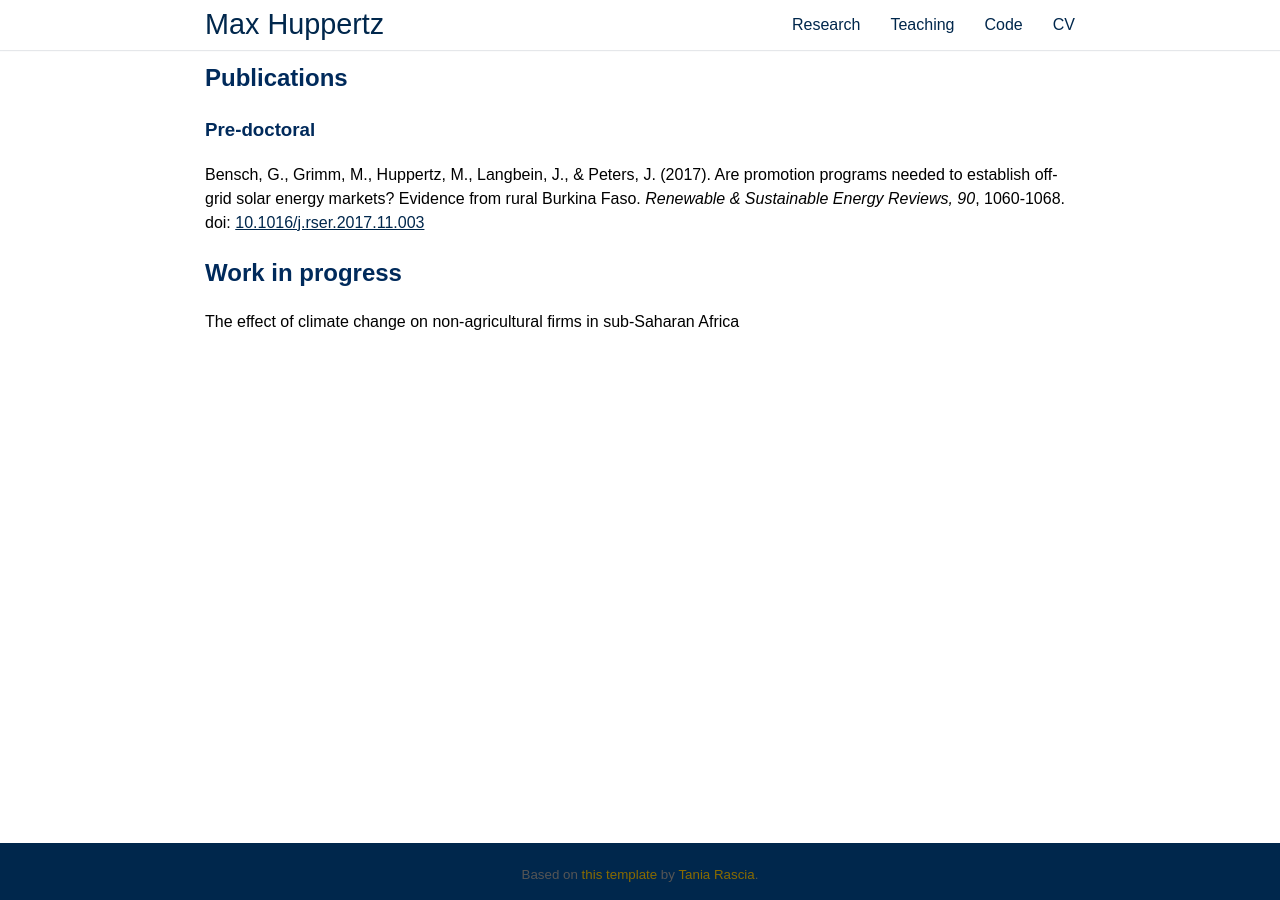
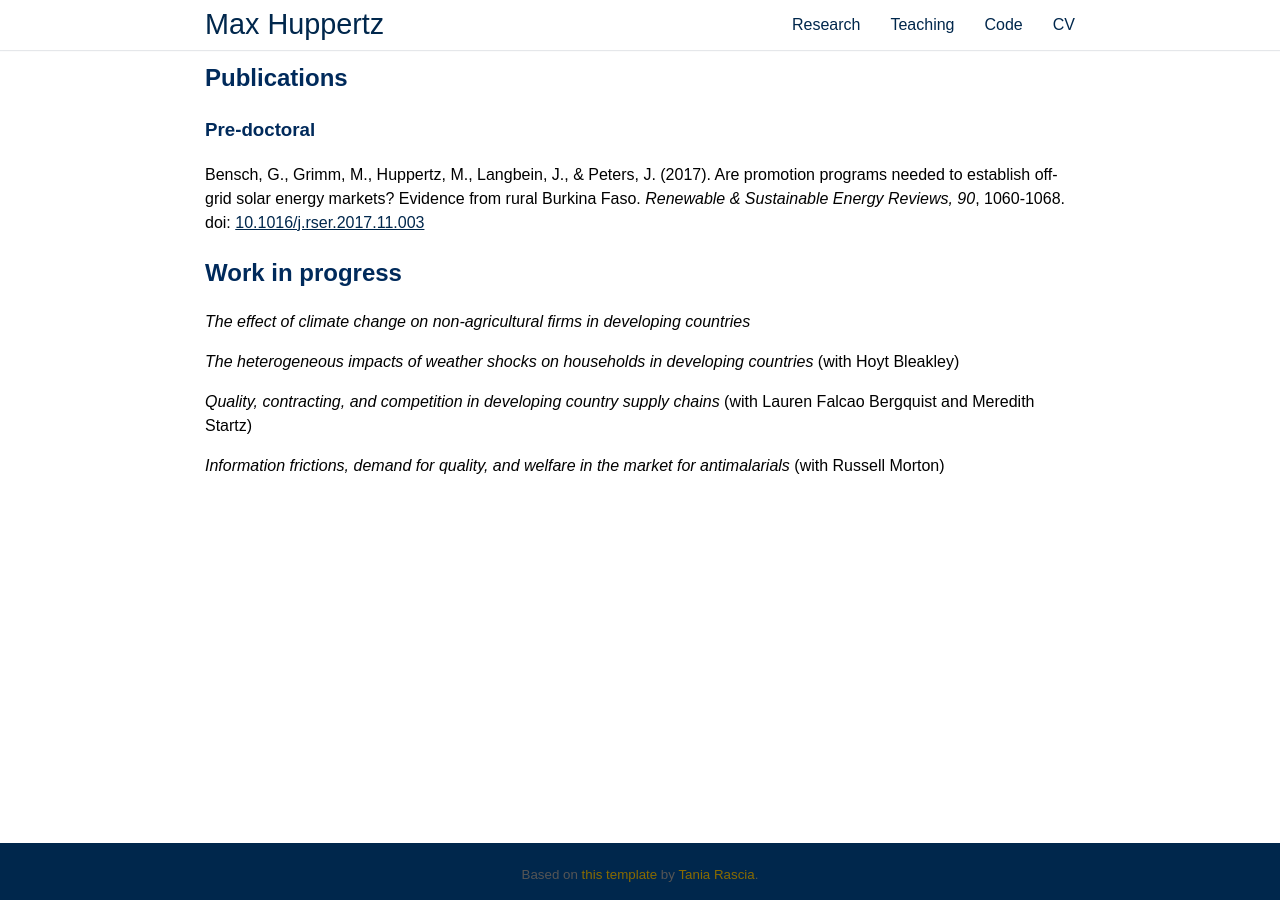
Before and after one commit to maxhuppertz/maxhuppertz.github.io, a Jekyll site: the page built from _pages/01_research.md, in a window 1280 px wide. Built offline with Jekyll 4.4.1, drawn with Linux system fonts in a browser that asks for light colours; nearby versions of some CDN libraries.

Commit message:
Updated CV and research page

```diff
--- a/_includes/header.html
+++ b/_includes/header.html
@@ -7,7 +7,7 @@
 				<li><a href="{{ page.url | prepend: site.baseurl }}"><ribbon-h>{{ page.title }}</ribbon-h></a></li>
 				{% endif %} {% endfor %}
 				<!-- <li><a href="{{ "/blog" | prepend: site.baseurl }}"><ribbon-h>Blog</ribbon-h></a></li> -->
-				<li><a href="{{ "/assets/max_huppertz_cv_20201030.pdf" }}"><ribbon-h>CV</ribbon-h></a></li>
+				<li><a href="{{ "/assets/max_huppertz_cv_20201218.pdf" }}"><ribbon-h>CV</ribbon-h></a></li>
 			</ul>
 		</nav>
 	</div>
--- a/_pages/01_research.md
+++ b/_pages/01_research.md
@@ -9,6 +9,15 @@ permalink: /research/
 Bensch, G., Grimm, M., Huppertz, M., Langbein, J., & Peters, J. (2017). Are promotion programs needed to establish off-grid solar energy markets? Evidence from rural Burkina Faso. *Renewable & Sustainable Energy Reviews, 90*, 1060-1068. doi: [10.1016/j.rser.2017.11.003][bghlp2017]{:target="_blank"}
 
 ## Work in progress
-The effect of climate change on non-agricultural firms in sub-Saharan Africa
+*The effect of climate change on non-agricultural firms in developing countries*
+
+*The heterogeneous impacts of weather shocks on households in developing countries* (with Hoyt
+Bleakley)
+
+*Quality, contracting, and competition in developing country supply chains* (with Lauren Falcao
+Bergquist and Meredith Startz)
+
+*Information frictions, demand for quality, and welfare in the market for antimalarials* (with Russell
+Morton)
 
 [bghlp2017]: https://doi.org/10.1016/j.rser.2017.11.003
```
Also changed, not shown: 2 other files.
